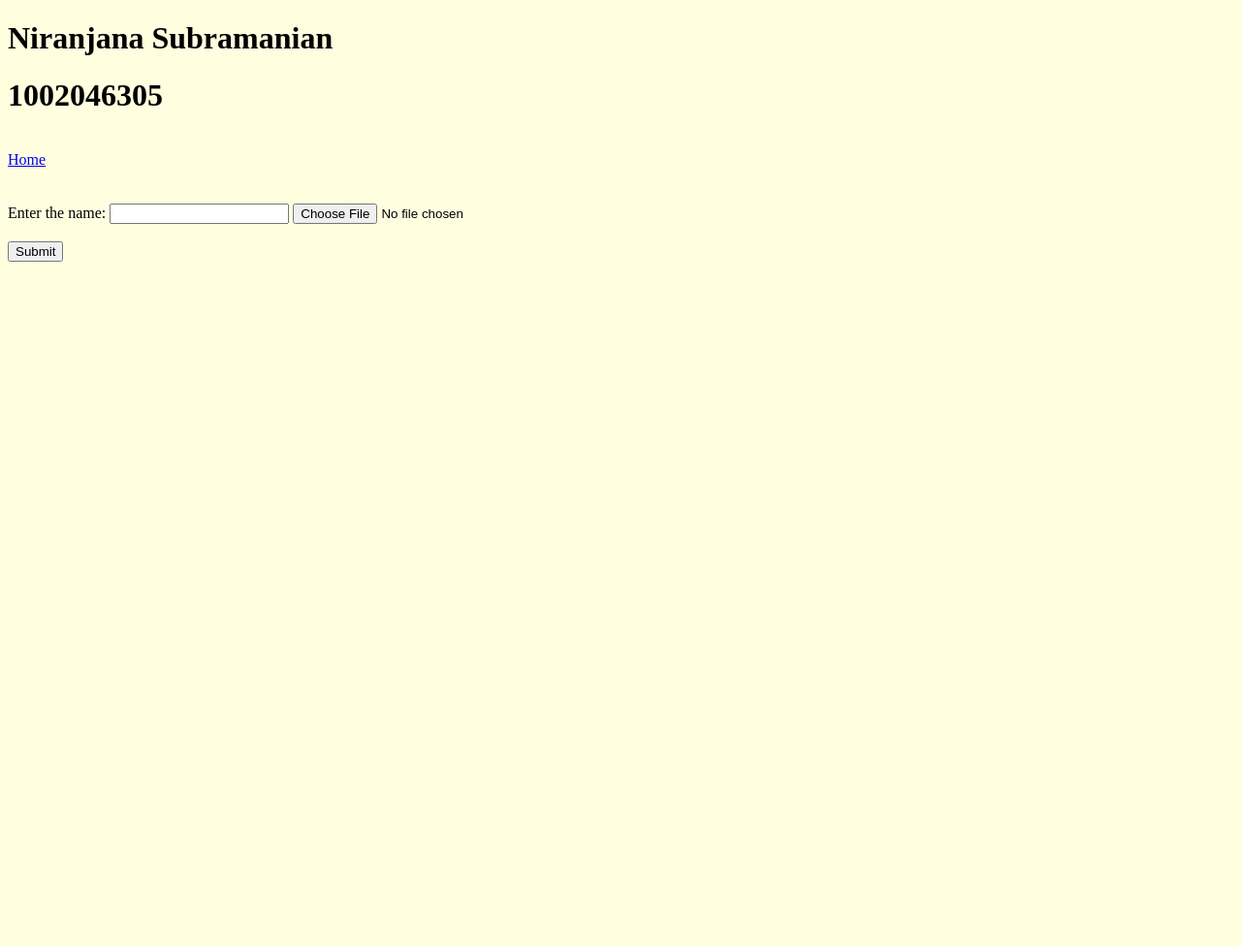
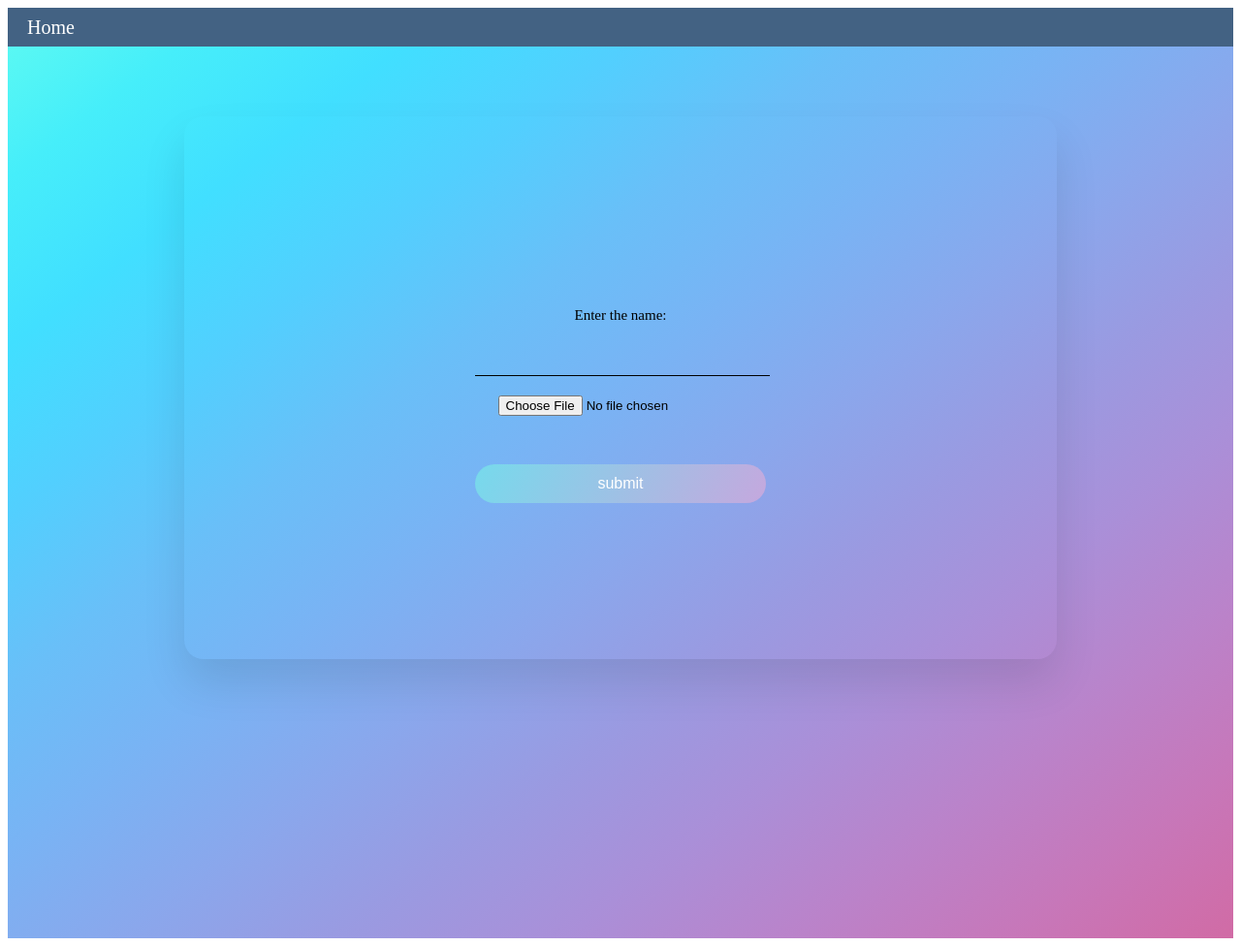
Before and after one commit to ZJMVP/assignment1, a Flask app: page /add_pic in a window 1280 px wide. Shown: the whole page at 97% size. Before the commit the page ends 270 px from the top, so only its background shows below. Run offline with Flask 2, Linux system fonts and the light colour scheme.

Commit message:
new version

```diff
--- a/templates/add_pic.html
+++ b/templates/add_pic.html
@@ -1,29 +1,112 @@
-
 <!DOCTYPE html>
 <html lang="en">
 	<head>
 		<style>
-        h1{text-align: left;}
-        div{text-align: left;}
+			.wrap {
+				width: 100%;
+				height: 120vh;
+				background-image: linear-gradient(to left top, #d16ba5, #c777b9, #ba83ca, #aa8fd8, #9a9ae1, #8aa7ec, #79b3f4, #69bff8, #52cffe, #41dfff, #46eefa, #5ffbf1);
+			}
+
+			.navigation-bar {
+				width: 100%;
+				height: 40px;
+				background-color: #436283;
+			}
+
+			.navigation-bar a {
+				display: block;
+				font-size: 20px;
+				color: white;
+				text-decoration: none;
+				height: 40px;
+				width: 2.5rem;
+				line-height: 40px;
+				margin-left: 20px;
+			}
+
+			.container {
+				width: 100%;
+				display: flex;
+				justify-content: center;
+				align-items: center;
+			}
+
+			.main {
+				width: 900px;
+				height: 560px;
+				display: flex;
+				border-radius: 20px;
+				overflow: hidden;
+				box-shadow: 0 25px 45px rgba(0, 0, 0, 0.1);
+				align-items: center;
+				justify-content: center;
+			}
+
+			.content {
+				width: 300px;
+				display: flex;
+				flex-direction: column;
+				text-align: center;
+
+			}
+
+			h3 {
+				font-size: 15px;
+				font-weight: 400;
+				color: black;
+				padding: 20px 0;
+			}
+
+			.text {
+				width: 100%;
+				outline: none;
+				border: none;
+				border-bottom: 1px solid black;
+				color: black;
+				background: rgba(0, 0, 0, 0);
+			}
+
+			.file{
+				margin-top: 20px;
+			}
+
+			.btn {
+				width: 100%;
+				height: 40px;
+				border-radius: 20px;
+				border: none;
+				color: #fff;
+				font-size: 16px;
+				cursor: pointer;
+				margin-top: 50px;
+				background-image: linear-gradient(120deg, #76daec 0%, #c5a8de 100%);
+			}
+
+			.btn:hover {
+				box-shadow: 0 0 20px rgba(0, 0, 0, 0.1);
+			}
 		</style>
 	</head>
-<body style="background-color:#FFFFE0;">
-		<h1>Niranjana Subramanian </h1>
-            <h1>1002046305 </h1>
-            <br>
-		<div>
+	<body>
+		<div class="wrap">
+			<div class="navigation-bar">
 				<a href="/">Home</a>
 			</div>
 			<br> <br>
-		<div>
-		<form method="POST" action="/addpic" >
-			Enter the name: <input type = "text" name = "name1" />
-			<!-- Picture Name<input type = "text" name = "pic" /> -->
-			<input type="file" accept="static/*" name = "pic1"/>
-			<br>
-			<br>
-			<input type = "submit" name = "Update"/>
+			<br> <br>
+			<div class="container">
+				<div class="main">
+					<div class="content">
+						<form method='POST' action="/addpic">
+							<h3>Enter the name:</h3>
+							<input class="text" type="text" name="name1">
+							<input  class="file" type="file" accept="static/*" name="pic1" />
+							<input class="btn" type="submit" value="submit" name="notmatch">
 						</form>
+					</div>
+				</div>
+			</div>
 		</div>
 	</body>
 </html>
--- a/templates/remove.html
+++ b/templates/remove.html
@@ -84,7 +84,7 @@
 			}
 		</style>
 	</head>
-	<body style="background-color:#FFFFE0;">
+	<body>
 		<div class="wrap">
 			<div class="navigation-bar">
 				<a href="/">Home</a>
--- a/templates/updatesalary.html
+++ b/templates/updatesalary.html
@@ -84,7 +84,7 @@
 			}
 		</style>
 	</head>
-	<body style="background-color:#FFFFE0;">
+	<body>
 		<div class="wrap">
 			<div class="navigation-bar">
 				<a href="/">Home</a>
```
Also changed, not shown: .github/workflows/main_cse6332a1.yml (deleted). Lines whose indentation alone changed are shown as unchanged.
